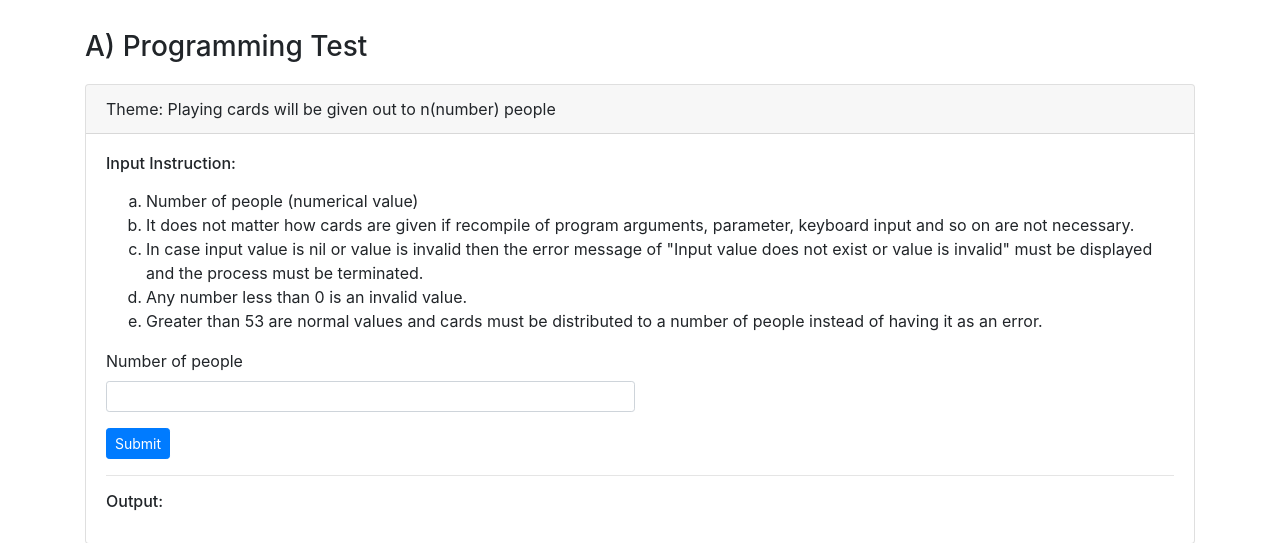
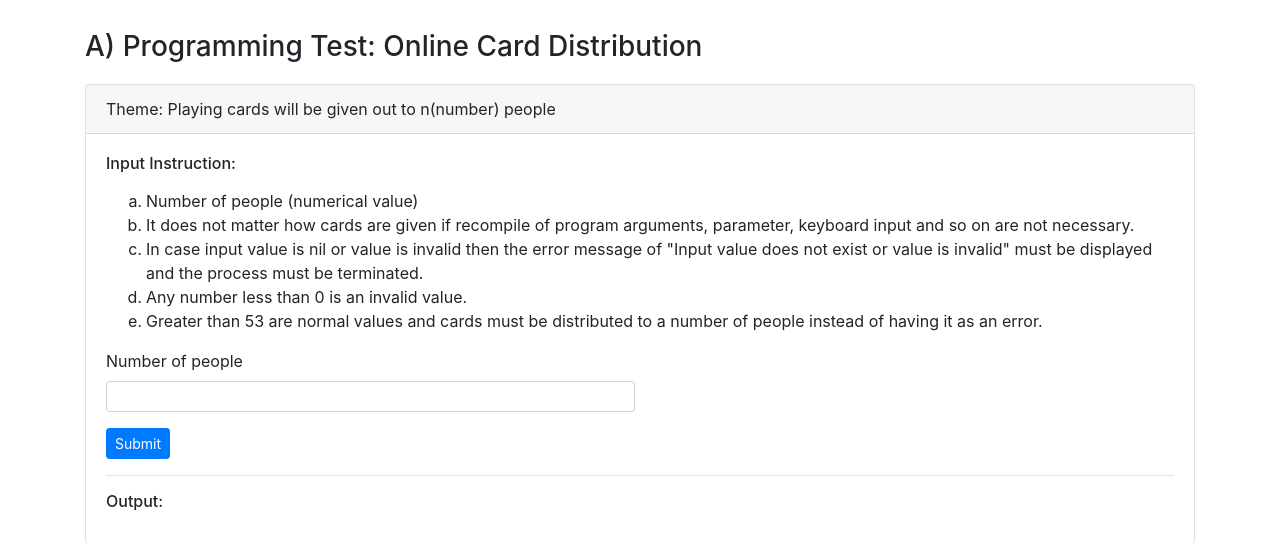
Before and after one commit to mudawali91/online-card-distribution, a PHP site: page / in a window 1280 px wide. Shown: the top 543 px of the page. Run offline with PHP 8.4, Linux system fonts and the light colour scheme.

Commit message:
Update Question Title

```diff
--- a/index.php
+++ b/index.php
@@ -33,7 +33,7 @@
 
 	<div class="container">
 
-		<h3>A) Programming Test</h3>
+		<h3>A) Programming Test: Online Card Distribution</h3>
 		<div class="card">
 			<div class="card-header">
 				Theme: Playing cards will be given out to n(number) people
```
